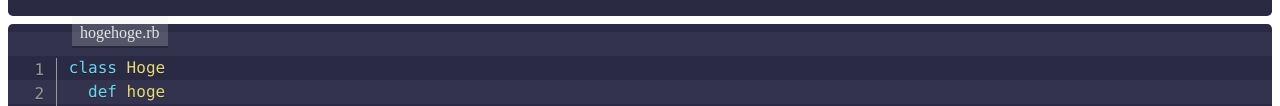
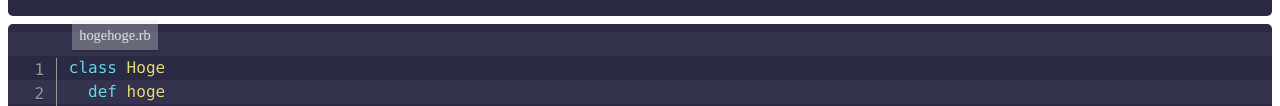
Before and after one commit to mikenekorock/my_prism_setting, a plain HTML site: page index.html in a window 1280 px wide. Shown: the part 184-290 px from the top of the page. Drawn offline with Linux system fonts and the light colour scheme.

Commit message:
これで決定！もういじらない！

```diff
--- a/prismcustom.css
+++ b/prismcustom.css
@@ -21,13 +21,13 @@ div.code-toolbar {
 div.code-toolbar > .toolbar a,
 div.code-toolbar > .toolbar button,
 div.code-toolbar > .toolbar span {
-  padding: 0.5em 0.5em 5px;
+  padding: .5em;
   color: #e4e4e4;
 }
 
 div.code-toolbar > .toolbar {
   opacity: initial;
-  top: 0;
+  top: 2px;
   left: 4em;
 }
 
@@ -35,9 +35,9 @@ div.code-toolbar > .toolbar a,
 div.code-toolbar > .toolbar button,
 div.code-toolbar > .toolbar span {
   color: #e4e4e4;
-  font-size: 1em;
+  font-size: .9em;
   background: #f5f2f0;
-  background: rgba(224, 224, 224, 0.2);
+  background: rgba(224, 224, 224, 0.3);
   box-shadow: 0 2px 0 0 rgba(0,0,0,0.2);
   border-radius: 0;
 }
```
